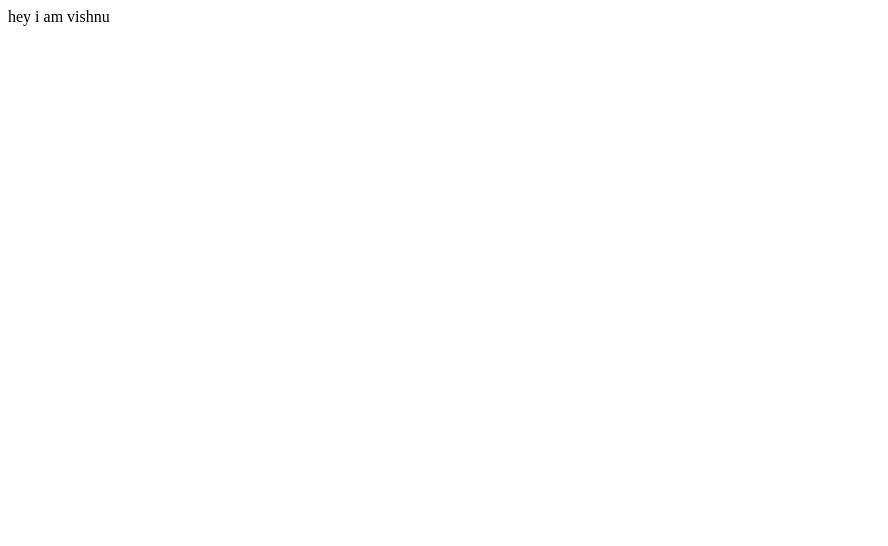
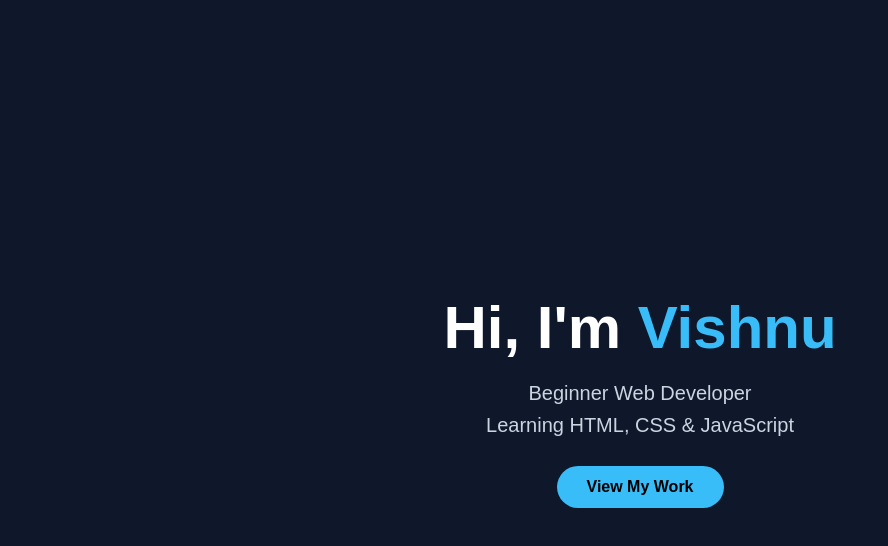
Before and after one commit to vishnupandit952836-cyber/test, a plain HTML site: page frontend/index.html in a window 1280 px wide. Shown: the whole page, without its empty margins (0-888 px from the left). Drawn offline with Linux system fonts and the light colour scheme.

Commit message:
kuch bhi

```diff
--- a/frontend/index.html
+++ b/frontend/index.html
@@ -1,11 +1,26 @@
+
 <!DOCTYPE html>
 <html lang="en">
 <head>
     <meta charset="UTF-8">
     <meta name="viewport" content="width=device-width, initial-scale=1.0">
-    <title>Document</title>
+    <title>Vishnu Portfolio</title>
+    <link rel="stylesheet" href="style.css">
 </head>
 <body>
-    hey i am vishnu
+
+    <section class="hero">
+
+        <h1>Hi, I'm <span>Vishnu</span></h1>
+
+        <p>
+            Beginner Web Developer <br>
+            Learning HTML, CSS & JavaScript
+        </p>
+
+        <a href="#">View My Work</a>
+
+    </section>
+
 </body>
 </html>
--- /dev/null
+++ b/frontend/style.css
@@ -0,0 +1,52 @@
+
+*{
+    margin:0;
+    padding:0;
+    box-sizing:border-box;
+    font-family:Arial, sans-serif;
+}
+
+body{
+    background:#0f172a;
+    color:white;
+}
+
+.hero{
+    height:100vh;
+    display:flex;
+    flex-direction:column;
+    justify-content:center;
+    align-items:center;
+    text-align:center;
+    padding:20px;
+}
+
+.hero h1{
+    font-size:60px;
+    margin-bottom:15px;
+}
+
+.hero span{
+    color:#38bdf8;
+}
+
+.hero p{
+    font-size:20px;
+    color:#cbd5e1;
+    line-height:1.6;
+    margin-bottom:25px;
+}
+
+.hero a{
+    text-decoration:none;
+    background:#38bdf8;
+    color:black;
+    padding:12px 30px;
+    border-radius:30px;
+    font-weight:bold;
+    transition:0.3s;
+}
+
+.hero a:hover{
+    transform:scale(1.05);
+}
```
